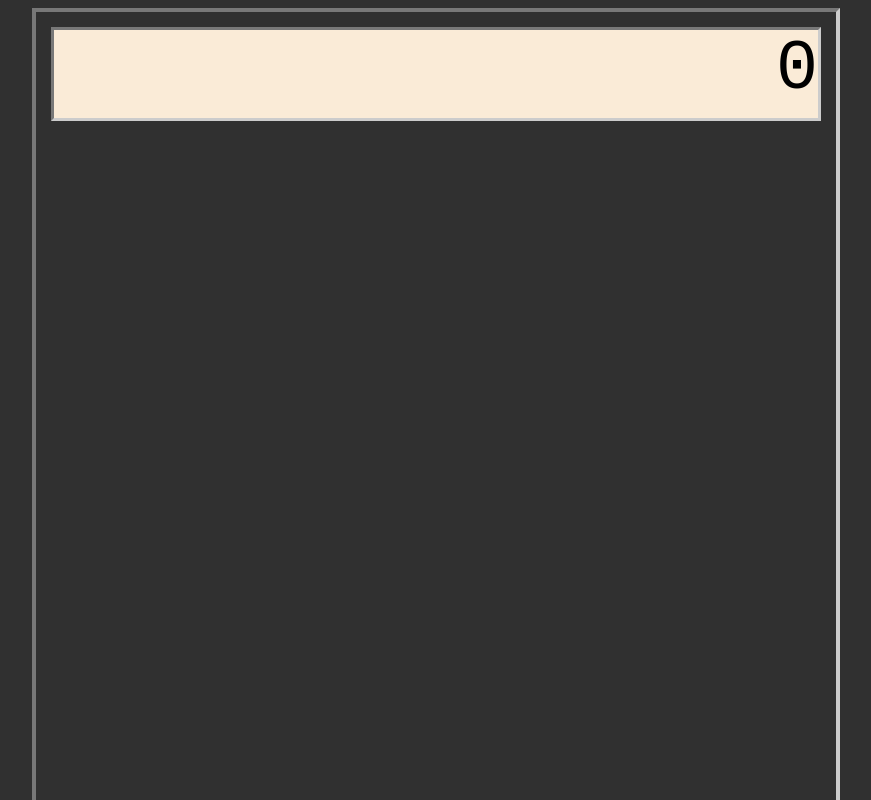
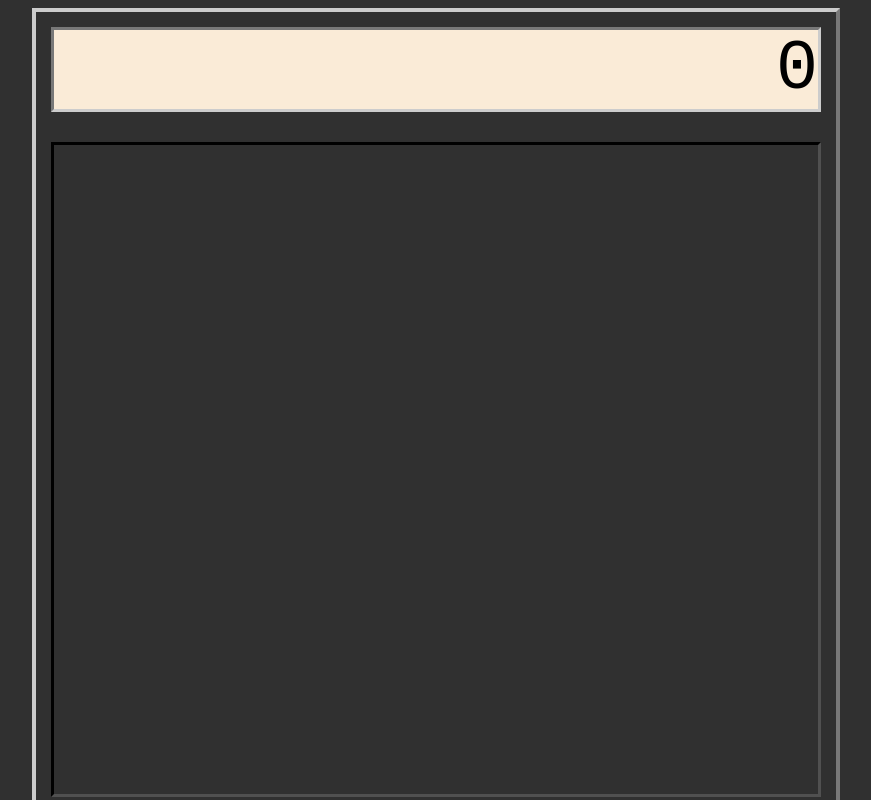
Before and after one commit to BobbyDaFish/odin-calculator, a plain HTML site: page index.html in a window 1280 px wide. Shown: the top 800 px of the page, without its empty margins (204-1075 px from the left). Drawn offline with Linux system fonts and the light colour scheme.

Commit message:
Fix style classes and adjust height for even boxes

```diff
--- a/css/style.css
+++ b/css/style.css
@@ -24,8 +24,8 @@ button{
 #calc-cont{
     flex 1;
     width: 800px;
-    height: 1000px;
-    border: 4px inset #cccccc;
+    height: 800px;
+    border: 4px outset #cccccc;
     display: flex;
     flex-direction: column;
 }
@@ -40,5 +40,9 @@ button{
     text-align: right;
 }
 #btn-pad{
+    display:flex;
+    flex-direction: column;
     flex: 10;
+    border: 3px inset #505050;
+    margin:15px;
 }
--- a/index.html
+++ b/index.html
@@ -21,7 +21,7 @@
                 <div class="rect-btn">
                 </div>
             </div>
-            <div class="btnRow">
+            <div class="btn-row">
                 <div class="square-btn">
                 </div>
                 <div class="square-btn">
@@ -31,7 +31,7 @@
                 <div class="rect-btn">
                 </div>
             </div>
-            <div class="btnRow">
+            <div class="btn-row">
                 <div class="square-btn">
                 </div>
                 <div class="square-btn">
@@ -43,7 +43,7 @@
                 <div class="square-btn">
                 </div>
             </div>
-            <div class="btnRow">
+            <div class="btn-row">
                 <div class="rect-btn">
                 </div>
                 <div class="square-btn">
```
